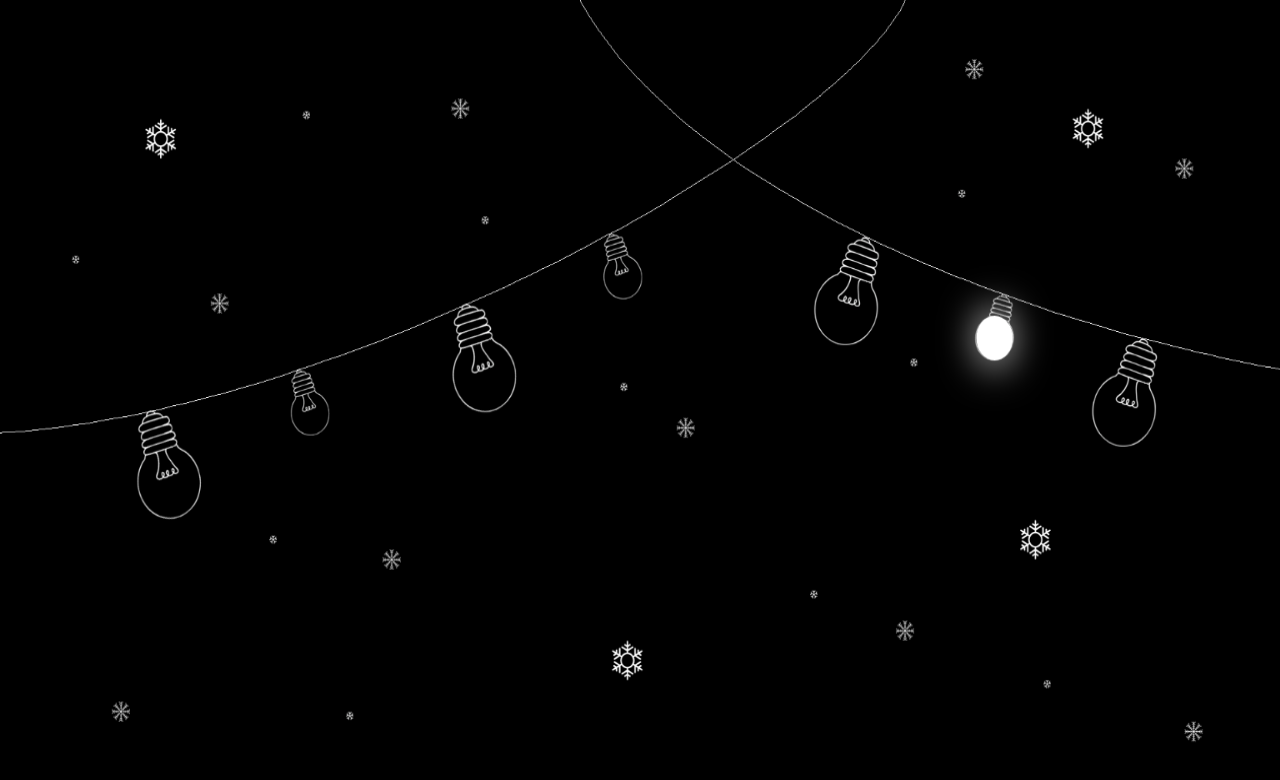
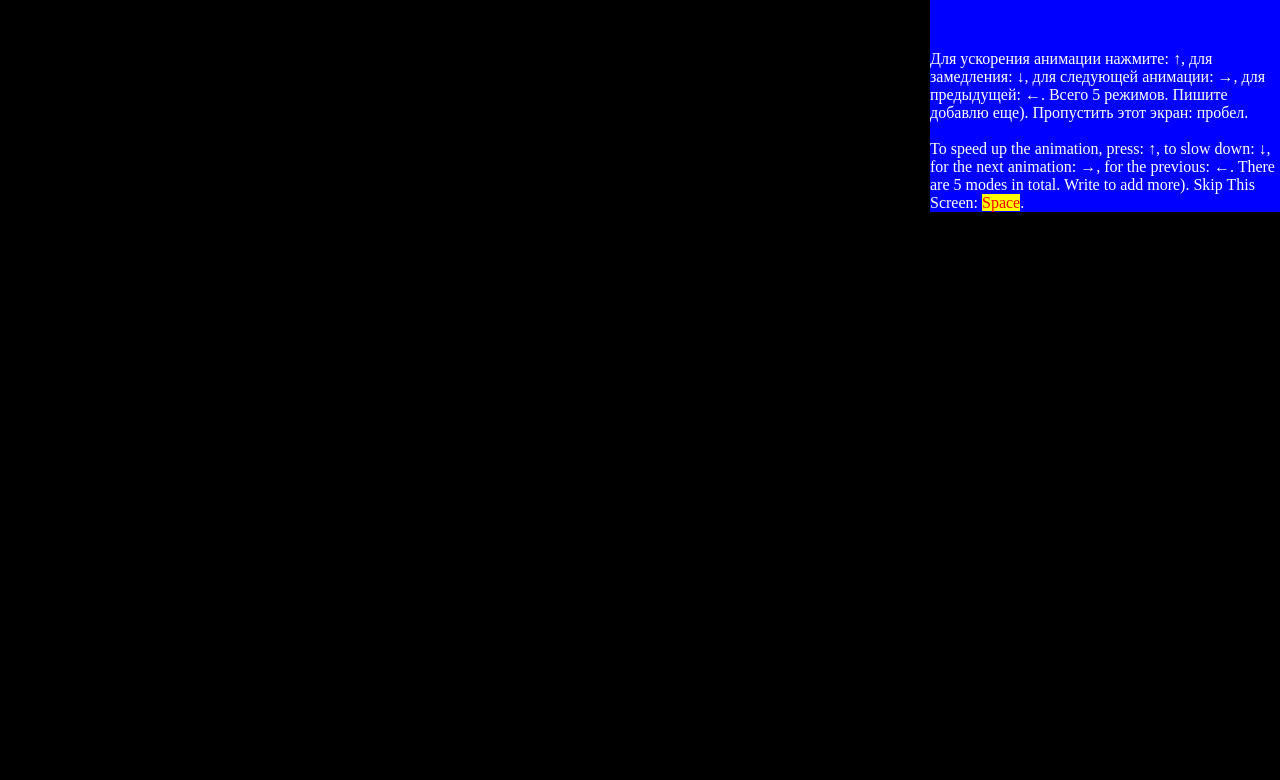
Before and after one commit to Akhat-cpp/shppGarland, a plain HTML site: page index.html in a window 1280 px wide. Drawn offline with Linux system fonts and the light colour scheme.

Commit message:
Add files via upload

```diff
--- a/garland.css
+++ b/garland.css
@@ -10,101 +10,22 @@
 	height: 100vh;
 }
 
-
-
-
-
-
-
-
-/**
+.modal1
 {
-	margin: 0;
-}
-body
-{
-	background-color: black;
-}
-.bgi
-{
-	width: 100%;
-	height: 100vh;
-	background-image: url(2.png);
-	background-size: 100% 100vh;
+	float: right;
+	width: 350px;
+	padding-top: 50px;
+	z-index: 1000;
+	background-color: blue;
 	color: white;
 }
-.blink
+
+.modal1 p
 {
-/*	animation: blink 400ms alternate infinite;
-*/	/*text-shadow: white 0 0 100px;
+	background-color: blue;
 }
- */
-/*@keyframes blink
+
+.unvisible
 {
-	from{opacity: 1;}
-	to{opacity: 0;}
-}*/
-
-/*.blink0
-{
-	padding-top: 25%;
-	padding-left: 9.765625%;
-	position: absolute;
-	z-index: 1;
-	width: 80px;
-	height: 80px;
+	display: none;
 }
-.blink1
-{
-	padding-top: 19.986979%;
-	padding-left: 22.200520%;
-	position: absolute;
-	z-index: 2;
-	width: 80px;
-	height: 80px;
-}
-.blink2
-{
-	padding-top: 12.82552%;
-	padding-left: 34.375%;
-	position: absolute;
-	z-index: 3;
-	width: 80px;
-	height: 80px;
-}
-.blink3
-{
-	padding-top: 11.197916%;
-	padding-left: 46.614583%;
-	position: absolute;
-	z-index: 4;
-	width: 80px;
-	height: 80px;
-}
-.blink4
-{
-	padding-top: 8.52864583%;
-	padding-left: 62.6302083%;
-	position: absolute;
-	z-index: 5;
-	width: 80px;
-	height: 80px;
-}
-.blink5
-{
-	padding-top: 15.104166%;
-	padding-left: 75.6510416%;
-	position: absolute;
-	z-index: 6;
-	width: 80px;
-	height: 80px;
-}
-.blink6
-{
-	padding-top: 15.10416%;
-	padding-left: 84.375%;
-	position: absolute;
-	z-index: 7;
-	width: 80px;
-	height: 80px;
-}*/
--- a/garland.js
+++ b/garland.js
@@ -7,33 +7,35 @@ let width = 1536;
 let height = 788;
 
 let timeout = 150;
-let all = false;
 let mode = 0;
 let counter = -1;
-let arraySequence = [0, 1, 2, 3, 4, 5, 6];
-let arrayColors = ['rgba(0, 0, 255, 1)', 'rgba(255, 0, 0, 1)', 'rgba(255, 255, 0, 1)', 'rgba(0, 255, 0, 1)', 'rgba(0, 255, 255, 1)', 'rgba(255, 0, 255, 1'];
 let color = 'rgba(255, 255, 255, 1)';
 
 img.onload = function()
 {
-	blinkAll(arraySequence, color, timeout, counter, mode);
+	blinkAll(color, timeout, counter, mode);
 }
 
-function blinkAll(arraySequence, color, timeout, counter, mode)//after change mode counter == -1
+function blinkAll(color, timeout, counter, mode, )//after change mode counter == -1
 {
 	ctx.rect(0, 0, 1536, 788);
     ctx.drawImage(img, 0, 0, width, height);
 
+    blink('rgba(255, 255, 255, 1)', 193, 137, 7.5, 0, 2 * Math.PI, true, 55);
+    blink('rgba(255, 255, 255, 1)', 1306, 127, 7.5, 0, 2 * Math.PI, true, 55);
+    blink('rgba(255, 255, 255, 1)', 753, 650.5, 7.5, 0, 2 * Math.PI, true, 55);
+    blink('rgba(255, 255, 255, 1)', 1243, 531.5, 7.5, 0, 2 * Math.PI, true, 55);
+
     if(mode == 0)
     {
-		(variableReturn('counter') == arraySequence.length-1) ? (counterZero()) : (counterPlusPlus());
-		if(arraySequence[variableReturn('counter')] == 0) {blink(color, 203, 474, 37, 0, 2 * Math.PI, true);  setTimeout(() => blinkAll(arraysReturn('arraySequence'), variableReturn('color'), variableReturn('timeout'), variableReturn('counter'), variableReturn('mode')), timeout);}
-		if(arraySequence[variableReturn('counter')] == 1) {blink(color, 372, 407.5, 22, 0, 2 * Math.PI, true); setTimeout(() => blinkAll(arraysReturn('arraySequence'), variableReturn('color'), variableReturn('timeout'), variableReturn('counter'), variableReturn('mode')), timeout);}
-		if(arraySequence[variableReturn('counter')] == 2) {blink(color, 581.5, 369.5, 37, 0, 2 * Math.PI, true); setTimeout(() => blinkAll(arraysReturn('arraySequence'), variableReturn('color'), variableReturn('timeout'), variableReturn('counter'), variableReturn('mode')), timeout);}
-		if(arraySequence[variableReturn('counter')] == 3) {blink(color, 747.5, 273, 22, 0, 2 * Math.PI, true); setTimeout(() => blinkAll(arraysReturn('arraySequence'), variableReturn('color'), variableReturn('timeout'), variableReturn('counter'), variableReturn('mode')), timeout);}
-		if(arraySequence[variableReturn('counter')] == 4) {blink(color, 1015, 304, 37, 0, 2 * Math.PI, true); setTimeout(() => blinkAll(arraysReturn('arraySequence'), variableReturn('color'), variableReturn('timeout'), variableReturn('counter'), variableReturn('mode')), timeout);}
-		if(arraySequence[variableReturn('counter')] == 5) {blink(color, 1193.5, 333, 22, 0, 2 * Math.PI, true); setTimeout(() => blinkAll(arraysReturn('arraySequence'), variableReturn('color'), variableReturn('timeout'), variableReturn('counter'), variableReturn('mode')), timeout);}
-		if(arraySequence[variableReturn('counter')] == 6) {blink(color, 1349, 404, 37, 0, 2 * Math.PI, true); setTimeout(() => blinkAll(arraysReturn('arraySequence'), variableReturn('color'), variableReturn('timeout'), variableReturn('counter'), variableReturn('mode')), timeout);}
+		(variableReturn('counter') == 6) ? (counterZero()) : (counterPlusPlus());
+		if(variableReturn('counter') == 0) {blink(color, 203, 474, 37, 0, 2 * Math.PI, true);  setTimeout(() => blinkAll(variableReturn('color'), variableReturn('timeout'), variableReturn('counter'), variableReturn('mode')), timeout);}
+		if(variableReturn('counter') == 1) {blink(color, 372, 407.5, 22, 0, 2 * Math.PI, true); setTimeout(() => blinkAll(variableReturn('color'), variableReturn('timeout'), variableReturn('counter'), variableReturn('mode')), timeout);}
+		if(variableReturn('counter') == 2) {blink(color, 581.5, 369.5, 37, 0, 2 * Math.PI, true); setTimeout(() => blinkAll(variableReturn('color'), variableReturn('timeout'), variableReturn('counter'), variableReturn('mode')), timeout);}
+		if(variableReturn('counter') == 3) {blink(color, 747.5, 273, 22, 0, 2 * Math.PI, true); setTimeout(() => blinkAll(variableReturn('color'), variableReturn('timeout'), variableReturn('counter'), variableReturn('mode')), timeout);}
+		if(variableReturn('counter') == 4) {blink(color, 1015, 304, 37, 0, 2 * Math.PI, true); setTimeout(() => blinkAll(variableReturn('color'), variableReturn('timeout'), variableReturn('counter'), variableReturn('mode')), timeout);}
+		if(variableReturn('counter') == 5) {blink(color, 1193.5, 333, 22, 0, 2 * Math.PI, true); setTimeout(() => blinkAll(variableReturn('color'), variableReturn('timeout'), variableReturn('counter'), variableReturn('mode')), timeout);}
+		if(variableReturn('counter') == 6) {blink(color, 1349, 404, 37, 0, 2 * Math.PI, true); setTimeout(() => blinkAll(variableReturn('color'), variableReturn('timeout'), variableReturn('counter'), variableReturn('mode')), timeout);}
     }
 	if(mode == 1)
 	{
@@ -44,7 +46,7 @@ function blinkAll(arraySequence, color, timeout, counter, mode)//after change mo
 		blink(color, 1015, 304, 37, 0, 2 * Math.PI, true);
 		blink(color, 1193.5, 333, 22, 0, 2 * Math.PI, true);
 		blink(color, 1349, 404, 37, 0, 2 * Math.PI, true);
-		setTimeout(() => blinkAll(arraysReturn('arraySequence'), variableReturn('color'), variableReturn('timeout'), variableReturn('counter'), variableReturn('mode')), timeout);
+		setTimeout(() => blinkAll(variableReturn('color'), variableReturn('timeout'), variableReturn('counter'), variableReturn('mode')), timeout);
 	}
 	if(mode == 2)
 	{
@@ -56,7 +58,7 @@ function blinkAll(arraySequence, color, timeout, counter, mode)//after change mo
 		if(counter == 0) {blink(color, 1015, 304, 37, 0, 2 * Math.PI, true);blink(color, 1015, 304, 37, 0, 2 * Math.PI, true);}
 		if(counter == 1) {blink(color, 1193.5, 333, 22, 0, 2 * Math.PI, true);blink(color, 1193.5, 333, 22, 0, 2 * Math.PI, true);}
 		if(counter == 0) {blink(color, 1349, 404, 37, 0, 2 * Math.PI, true);blink(color, 1349, 404, 37, 0, 2 * Math.PI, true);}
-		setTimeout(() => blinkAll(arraysReturn('arraySequence'), variableReturn('color'), variableReturn('timeout'), variableReturn('counter'), variableReturn('mode')), timeout);
+		setTimeout(() => blinkAll(variableReturn('color'), variableReturn('timeout'), variableReturn('counter'), variableReturn('mode')), timeout);
 	}
 	if(mode == 3)
 	{
@@ -68,7 +70,7 @@ function blinkAll(arraySequence, color, timeout, counter, mode)//after change mo
 		if(counter == 0) {blink('rgba(0, 0, 255, 1)', 1015, 304, 37, 0, 2 * Math.PI, true); blink('rgba(0, 0, 255, 1)', 1015, 304, 37, 0, 2 * Math.PI, true);}
 		if(counter == 1) {blink('rgba(0, 255, 0, 1)', 1193.5, 333, 22, 0, 2 * Math.PI, true); blink('rgba(0, 255, 0, 1)', 1193.5, 333, 22, 0, 2 * Math.PI, true);}
 		if(counter == 0) {blink('rgba(0, 0, 255, 1)', 1349, 404, 37, 0, 2 * Math.PI, true); blink('rgba(0, 0, 255, 1)', 1349, 404, 37, 0, 2 * Math.PI, true);}
-		setTimeout(() => blinkAll(arraysReturn('arraySequence'), variableReturn('color'), variableReturn('timeout'), variableReturn('counter'), variableReturn('mode')), timeout);
+		setTimeout(() => blinkAll(variableReturn('color'), variableReturn('timeout'), variableReturn('counter'), variableReturn('mode')), timeout);
 	}
 	if(mode == 4)
 	{
@@ -80,7 +82,7 @@ function blinkAll(arraySequence, color, timeout, counter, mode)//after change mo
 		if(counter == 0) {blink('rgba(0, 255, 0, 1)', 1015, 304, 37, 0, 2 * Math.PI, true, 85); blink('rgba(0, 255, 0, 1)', 1015, 304, 37, 0, 2 * Math.PI, true, 45);}
 		if(counter == 1) {blink('rgba(255, 0, 0, 1)', 1193.5, 333, 22, 0, 2 * Math.PI, true, 85); blink('rgba(255, 0, 0, 1)', 1193.5, 333, 22, 0, 2 * Math.PI, true, 45);}
 		if(counter == 0) {blink('rgba(0, 0, 255, 1)', 1349, 404, 37, 0, 2 * Math.PI, true, 85); blink('rgba(0, 0, 255, 1)', 1349, 404, 37, 0, 2 * Math.PI, true, 45);}
-		setTimeout(() => blinkAll(arraysReturn('arraySequence'), variableReturn('color'), variableReturn('timeout'), variableReturn('counter'), variableReturn('mode')), timeout);
+		setTimeout(() => blinkAll(variableReturn('color'), variableReturn('timeout'), variableReturn('counter'), variableReturn('mode')), timeout);
 	}
 }
 
@@ -105,6 +107,7 @@ addEventListener("keydown", function(e)
 	if(e.key == 'ArrowDown') speed(true);
 	if(e.key == 'ArrowRight') nextMode(true);
 	if(e.key == 'ArrowLeft') nextMode(false);
+	if(e.key == ' ') modal();
 });
 
 function speed(upOrDown)
@@ -145,7 +148,9 @@ function variableReturn(variable)
 	return eval(variable);
 }
 
-function arraysReturn(array)
+//modal 1 time
+function modal()
 {
-	return eval(array);
+	document.getElementById('modal1').classList.add('unvisivle');
+	document.getElementById('canvas').classList.remove('unvisible');
 }
--- a/index.html
+++ b/index.html
@@ -9,20 +9,9 @@
 </head>
 <body>
 
-	<canvas class="canvas" id="canvas" width="1536" height="788"></canvas>
+	<canvas id="canvas" class="canvas unvisible" width="1536" height="788"></canvas>
+	<div id="modal1" class="modal1 "><p>Для ускорения анимации нажмите: ↑, для замедления: ↓, для следующей анимации: →, для предыдущей: ←. Всего 5 режимов. Пишите добавлю еще). Пропустить этот экран: пробел.</p><br/><p>To speed up the animation, press: ↑, to slow down: ↓, for the next animation: →, for the previous: ←. There are 5 modes in total. Write to add more). Skip This Screen: <span style="background-color: yellow; color: red;">Space</span>.</p></div>
 
-<!-- 	<button style="position: absolute; z-index: 1;" onclick="coord(document.getElementById('blink0'), document.getElementById('body').getBoundingClientRect().width, document.getElementById('blink0').getBoundingClientRect().bottom, document.body.getBoundingClientRect().height)">высотат</button>
- -->
-	<!-- <div class="bgi">
-		<img src="round.png" class="blink blink0" id="blink0">
-	 	<img src="round.png" class="blink blink1" id="blink1">
-	 	<img src="round.png" class="blink blink2" id="blink2">
-	 	<img src="round.png" class="blink blink3" id="blink3">
-	 	<img src="round.png" class="blink blink4" id="blink4">
-	 	<img src="round.png" class="blink blink5" id="blink5">
-	 	<img src="round.png" class="blink blink6" id="blink6">
-	</div>
- -->
 	<script src="garland.js"></script>
 </body>
 </margin
```
